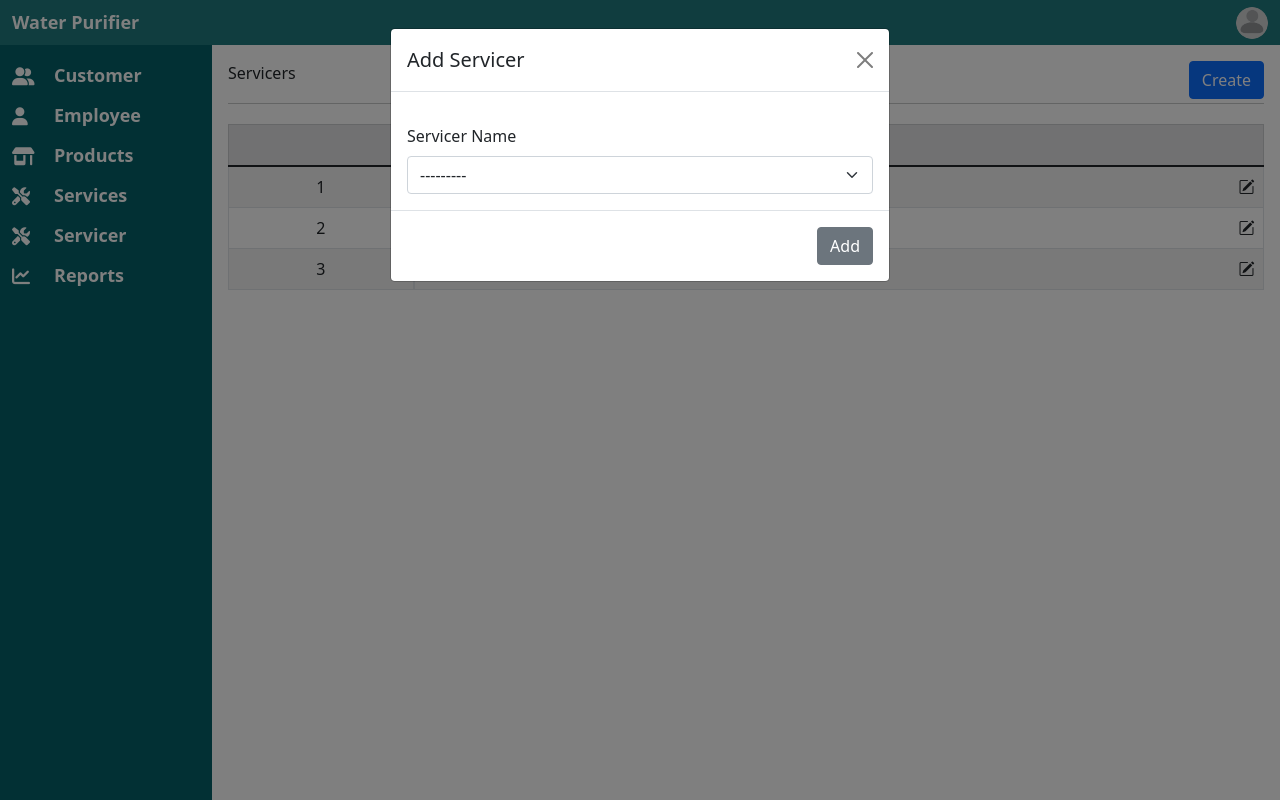
After one commit to mubashir-edk/mymanufacture, a Django app: page /view_servicers/ in a window 1280 px wide, after a click on "Create". The commit adds this page. Run offline with Django 4.2, Linux system fonts and the light colour scheme; data comes from the database, SQL or seed files in the repository; both versions use the stored data as it was after the commit; some libraries are stand-ins or nearby versions.

Commit message:
new -UPT with Added Servicers

```diff
--- a/water_purifier/purifier/forms.py
+++ b/water_purifier/purifier/forms.py
@@ -114,3 +114,15 @@ class ServiceForm(forms.ModelForm):
                 'id': 'formServiceName',
             }),
         }
+
+class ServicerForm(forms.ModelForm):
+    class Meta:
+        model = Servicer
+        fields = '__all__'
+
+        widgets = {
+            'name': forms.Select(attrs={
+                'class': 'form-select',
+                'id': 'formServicerName',
+            }),
+        }
--- a/water_purifier/purifier/static/css/product/product.css
+++ b/water_purifier/purifier/static/css/product/product.css
@@ -22,6 +22,10 @@
 
 /* card */
 
+.card {
+    width: 195px;
+}
+
 .card-img-top {
-    height: 200px;
+    height: 148px;
 }
--- /dev/null
+++ b/water_purifier/purifier/static/js/servicer/view_servicers.js
@@ -0,0 +1,35 @@
+$(document).ready(function () {
+
+    var employeeDetails = $("#servicerDetails");
+    var employeeCode = $("#employeeCode");
+    var employeeContact = $("#employeeContact");
+
+    employeeDetails.hide();
+
+
+
+    $("#formServicerName").change(function () {
+
+        var selectedValue = $(this).val();
+
+        console.log(selectedValue);
+
+        $.ajax({
+            url: `/fetch_servicer/${selectedValue}`,
+            type: "GET",
+            dataType: "json",
+            success: function (data) {
+                employeeDetails.show();
+                employeeCode.val(data.employee.employee_code);
+                employeeContact.val(data.employee.mobile);
+            },
+            error: function (error) {
+                console.error(error);
+            }
+        });
+
+        // employeeCode.hide();
+        // employeeCode.hide();
+
+    });
+});
--- a/water_purifier/purifier/templates/index.html
+++ b/water_purifier/purifier/templates/index.html
@@ -101,6 +101,12 @@
                             <li class="">Services</li>
                         </div>
                     </a>
+                    <a href="{% url "purifier:view_servicers" %}">
+                        <div class="content_link d-flex justify-content-start align-items-center p-1">
+                            <i class="fa-solid fa-screwdriver-wrench"></i>
+                            <li class="">Servicer</li>
+                        </div>
+                    </a>
                     <a href="#">
                         <div class="content_link d-flex justify-content-start align-items-center p-1">
                             <i class="fa-solid fa-chart-line"></i>
--- /dev/null
+++ b/water_purifier/purifier/templates/servicer/view_servicers.html
@@ -0,0 +1,95 @@
+{% extends "index.html" %}
+{% load static %}
+
+{% block head %}
+    <title>View Servicers</title>
+    {% comment %} <link href="{% static 'css/service/view_services.css' %}" rel="stylesheet" type="text/css"> {% endcomment %}
+{% endblock head %}
+
+{% block content %}
+
+<div class="d-grid">
+    <div class="d-flex justify-content-between">
+        <span class="servicer_heading">Servicers</span>
+        <a href="" class="btn btn-primary" data-bs-toggle="modal" data-bs-target="#createServicerModal">Create</a>
+    </div>
+
+    {% comment %} Create Service modal {% endcomment %}
+    <form action="{% url "purifier:create_servicer" %}" method="post">
+        {% csrf_token %}
+        <div class="modal fade" id="createServicerModal" data-bs-backdrop="static" data-bs-keyboard="false" tabindex="-1" aria-labelledby="createServicerModalTitle" aria-hidden="true">
+            <div class="modal-dialog">
+                <div class="modal-content">
+                    <div class="modal-header">
+                        <h5 class="modal-title" id="createServicerModalTitle">Add Servicer</h5>
+                        <button type="button" class="btn-close" data-bs-dismiss="modal" aria-label="Close"></button>
+                    </div>
+                    <div class="modal-body">
+                        <label for="formServicerName" class="form-label mt-3">Servicer Name</label>
+                        {{ servicer_form.name }}
+
+                        <div id="servicerDetails">
+                            <label for="formServicerCode" class="form-label mt-3">Employee Code</label>
+                            <input type="text" class="form-control" id="employeeCode" Readonly/>
+
+                            <label for="formServicerContact" class="form-label mt-3">Mobile</label>
+                            <input type="text" class="form-control" id="employeeContact" Readonly/>
+                        </div>
+
+                    </div>
+                    <div class="modal-footer">
+                        {% comment %} <button type="button" class="btn btn-secondary" data-bs-dismiss="modal">Close</button> {% endcomment %}
+                        <button type="submit" class="btn btn-secondary" data-bs-dismiss="modal">Add</button>
+                        {% comment %} <a href="{% url "purifier:delete_employee" employee.id %}" class="btn btn-danger">Delete</a> {% endcomment %}
+                    </div>
+                </div>
+            </div>
+        </div>
+    </form>
+
+    <hr class="mt-1">
+
+    <div class="mt-1">
+        {% if servicers_exists %}
+        <div class="table-responsive">
+            <table class="table table-bordered table-striped">
+
+                <thead class="table-secondary">
+                    <tr>
+                        <th></th>
+                        <th>Servicer</th>
+                    </tr>
+                </thead>
+
+                <tbody>
+
+                    {% for servicer in servicers %}
+
+                        <tr>
+                            <td class="text-center">{{ forloop.counter }}</td>
+                            <td class="d-flex justify-content-between">{{ servicer.name }}<i class="bi bi-pencil-square"></i></td>
+                        </tr>
+
+                    {% endfor %}
+
+                </tbody>
+
+            </table>
+        </div>
+        {% else %}
+        <div class="d-flex justify-content-center">
+            <span>No services added. <a href="" data-bs-toggle="modal" data-bs-target="#createServicerModal">Create</a> a new service.</span>
+        </div>
+        {% endif %}
+    </div>
+
+</div>
+
+
+<script>
+    window.ajaxUrl =  '{% url 'purifier:create_servicer' %}';
+</script>
+
+<script src="{% static 'js/servicer/view_servicers.js' %}"></script>
+
+{% endblock content %}
--- a/water_purifier/purifier/urls.py
+++ b/water_purifier/purifier/urls.py
@@ -28,4 +28,10 @@ urlpatterns = [
     path('view_products/', views.viewProducts, name='view_products'),
     path('create_category/', views.createCategory, name='create_category'),
     path('create_product/', views.createProduct, name='create_product'),
+
+    # Servicer
+    path('view_servicers/', views.viewServicers, name='view_servicers'),
+    path('create_servicer/', views.createServicer, name='create_servicer'),
+    path('fetch_servicer/<uuid:selected_employee>', views.fetchServicer, name='fetch_servicer'),
+
 ]
--- a/water_purifier/purifier/views.py
+++ b/water_purifier/purifier/views.py
@@ -1,4 +1,5 @@
 from django.shortcuts import render, redirect
+from django.http import JsonResponse
 from .models import *
 from .forms import *
 from django.urls import reverse
@@ -206,7 +207,7 @@ def deleteCustomer(request, id):
     return redirect('purifier:view_customers')
 
 
-# Services Functions --------------------------------------------------------------------------------------------------------------------------------
+# Service Functions --------------------------------------------------------------------------------------------------------------------------------
 def viewAndCreateServices(request):
 
     services = Service.objects.all()
@@ -271,8 +272,6 @@ def createCategory(request):
 
 def createProduct(request):
 
-    # product_form = ProductForm()
-
     if request.method == 'POST':
 
         product_form = ProductForm(request.POST, request.FILES)
@@ -283,9 +282,7 @@ def createProduct(request):
 
             return redirect('purifier:view_products')
 
-    context = {'product_form': product_form}
-
-    return render(request, 'product/product.html', context)
+    return render(request, 'product/product.html')
 
 def viewProducts(request):
 
@@ -300,3 +297,49 @@ def viewProducts(request):
     context = {'category_form': category_form, 'product_form': product_form, 'products': products, 'products_exists': products_exists}
 
     return render(request, 'product/product.html', context)
+
+
+# Servicer Functions --------------------------------------------------------------------------------------------------------------------------------
+def viewServicers(request):
+
+    servicers = Servicer.objects.all()
+
+    servicers_exists = servicers.exists()
+
+    servicer_form = ServicerForm()
+
+    context = {'servicers': servicers, 'servicers_exists': servicers_exists, 'servicer_form': servicer_form}
+
+    return render(request, 'servicer/view_servicers.html', context)
+
+def createServicer(request):
+
+    if request.method == 'POST':
+
+        servicer_form = ServicerForm(request.POST)
+
+        if servicer_form.is_valid():
+
+            servicer_form.save()
+
+            return redirect('purifier:view_servicers')
+
+    return render(request, 'servicer/view_servicers.html')
+
+def fetchServicer(request, selected_employee):
+
+    print("Fetching")
+
+    if request.method == 'GET':
+
+        try:
+            employee = Employee.objects.get(pk=selected_employee)
+            data = {'employee': {
+                'employee_code': employee.employee_code,
+                'mobile': employee.mobile,
+                # Add other fields as needed
+            }}
+            print(employee)
+            return JsonResponse(data)
+        except Employee.DoesNotExist:
+            return JsonResponse({'error': 'Employee not found'}, status=404)
```
Also changed, not shown: water_purifier/purifier/templates/product/product.html (+12 -11 lines), water_purifier/db.sqlite3.
